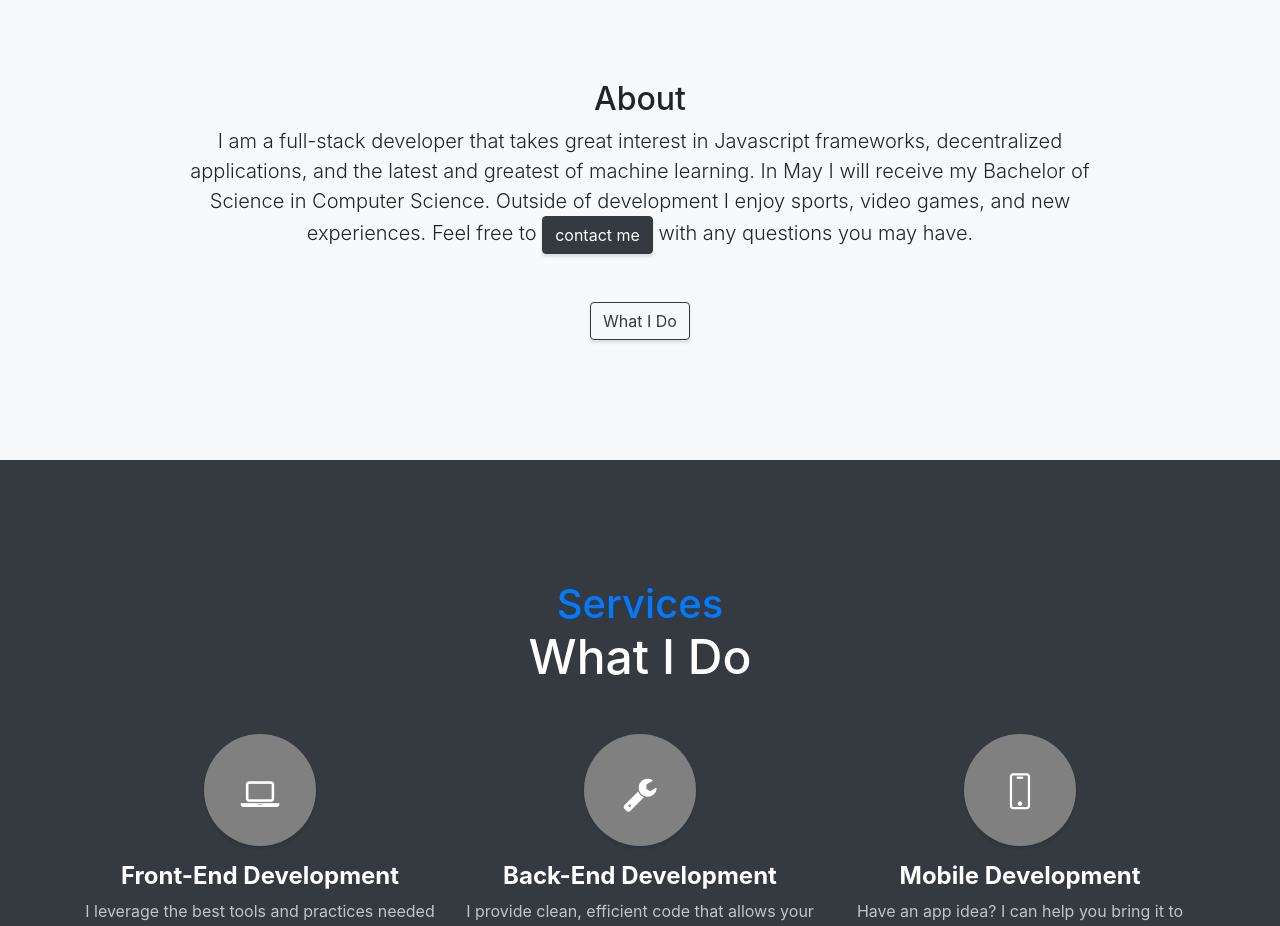
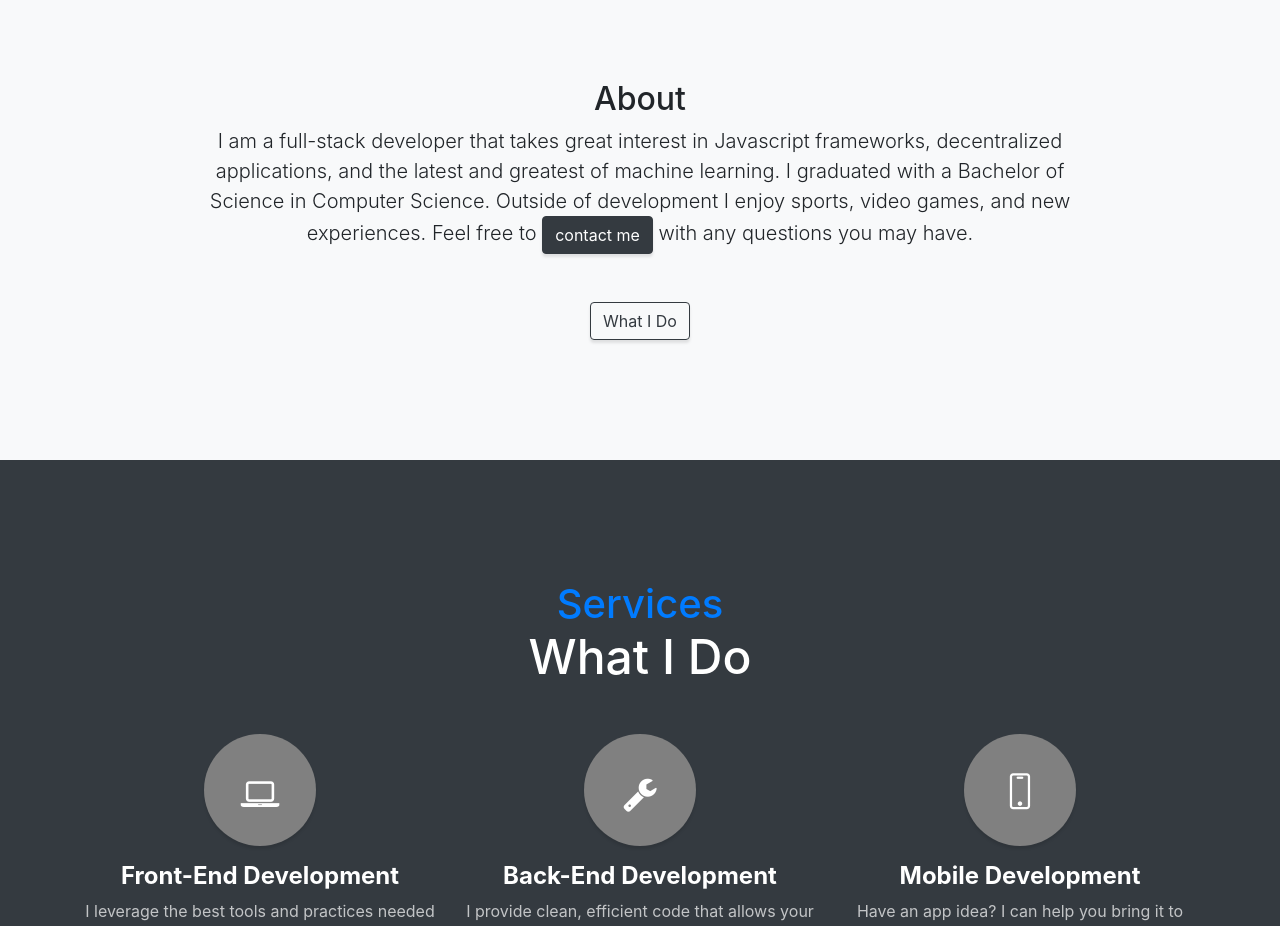
Before and after one commit to pcortezj/pcortezj.github.io, a website with bundled scripts: page index.html in a window 1280 px wide. Shown: the part 840-1766 px from the top of the page. Built offline with nearby package versions, Linux system fonts and the light colour scheme.

Commit message:
update index.html

```diff
--- a/index.html
+++ b/index.html
@@ -87,7 +87,7 @@
         <div class="row">
           <div class="col-lg-10 mx-auto">
             <h2>About</h2>
-            <p class="lead mb-5 wow animated fadeIn">I am a full-stack developer that takes great interest in Javascript frameworks, decentralized applications, and the latest and greatest of machine learning. In May I will receive my Bachelor of Science in Computer Science. Outside of development I enjoy sports, video games, and new experiences. Feel free to <a class="btn btn-dark js-scroll-trigger" href="#contact">contact me</a> with any questions you may have.</p>
+            <p class="lead mb-5 wow animated fadeIn">I am a full-stack developer that takes great interest in Javascript frameworks, decentralized applications, and the latest and greatest of machine learning. I graduated with a Bachelor of Science in Computer Science. Outside of development I enjoy sports, video games, and new experiences. Feel free to <a class="btn btn-dark js-scroll-trigger" href="#contact">contact me</a> with any questions you may have.</p>
             <a class="btn btn-outline-dark btn-xl js-scroll-trigger" href="#services">What I Do</a>
           </div>
         </div>
```
